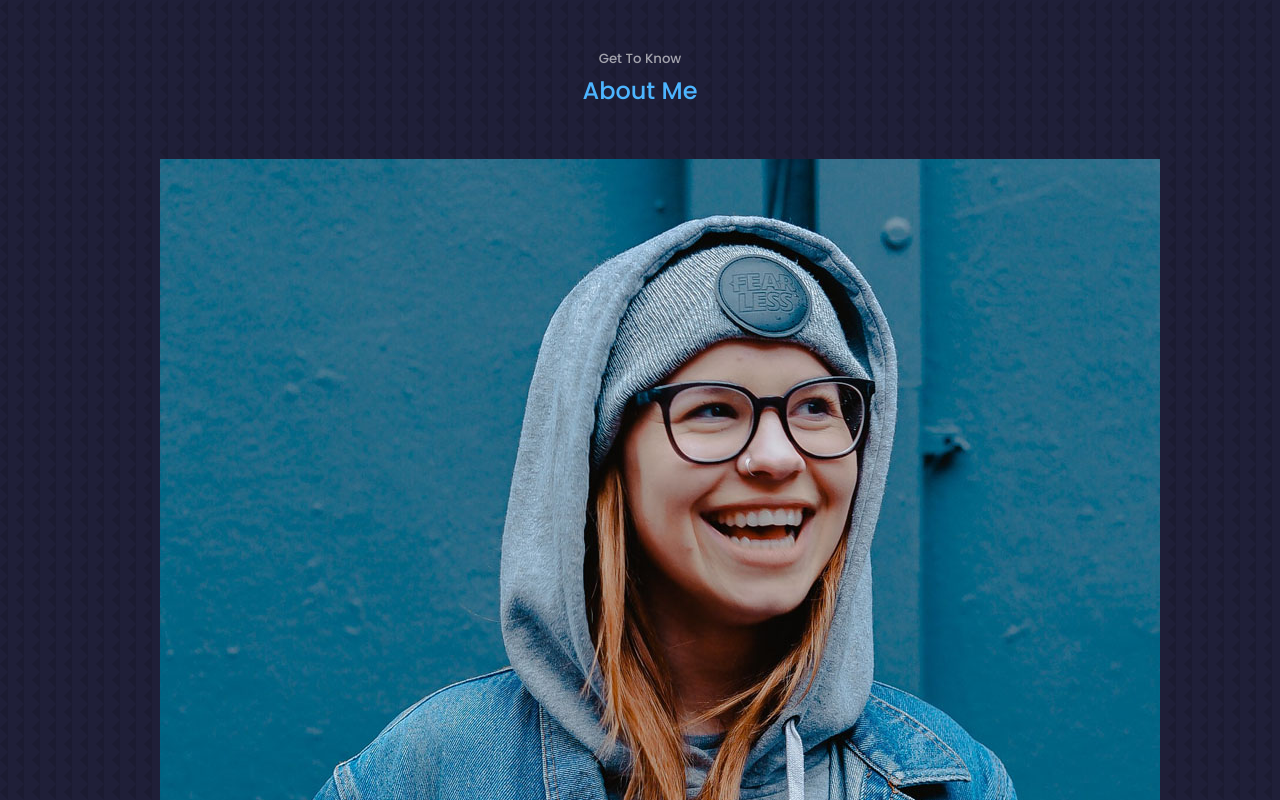
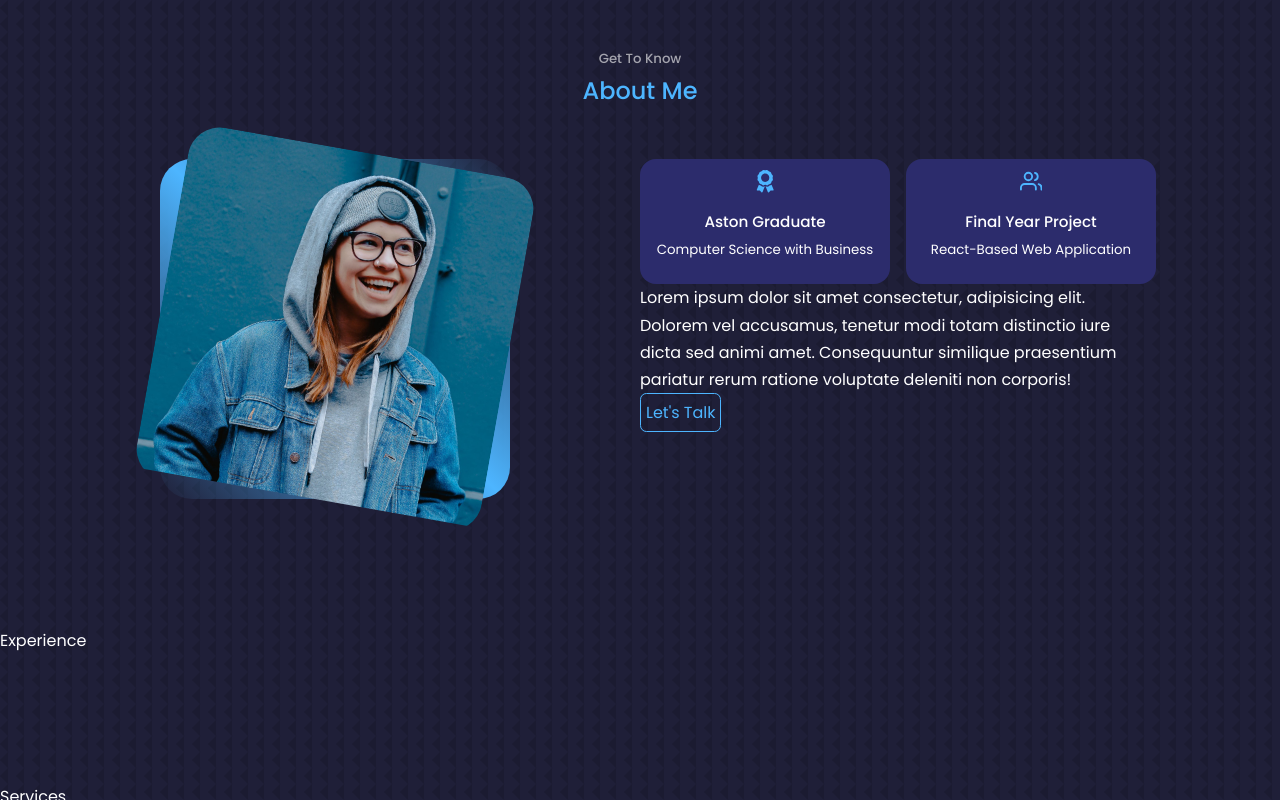
Before and after one commit to SNatty98/portfolio, a React (Create React App) app: page / in a window 1280 px wide. Shown: the part 1120-1920 px from the top of the page. Built offline with nearby package versions, Linux system fonts and the light colour scheme.

Commit message:
Small changes

```diff
--- a/src/components/about/About.jsx
+++ b/src/components/about/About.jsx
@@ -1,5 +1,8 @@
 import "./about.css";
 import ME from "../../assets/me-about.jpg";
+import { FaAward } from "react-icons/fa";
+import { FiUsers } from "react-icons/fi";
+import { GoProject } from "react-icons/go";
 
 const About = () => {
   return (
@@ -9,10 +12,32 @@ const About = () => {
       <div className="container about__container">
         <div className="about__me">
           <div className="about__me-image">
-            <img src={ME} alt="" />
+            <img className="aboutImg" src={ME} alt="" />
           </div>
         </div>
-        <div className="about__content"></div>
+        <div className="about__content">
+          <div className="about__cards">
+            <article className="about__card">
+              <FaAward className="about__icon" />
+              <h5>Aston Graduate</h5>
+              <small>Computer Science with Business</small>
+            </article>
+            <article className="about__card">
+              <FiUsers className="about__icon" />
+              <h5>Final Year Project</h5>
+              <small>React-Based Web Application</small>
+            </article>
+          </div>
+          <p>
+            Lorem ipsum dolor sit amet consectetur, adipisicing elit. Dolorem
+            vel accusamus, tenetur modi totam distinctio iure dicta sed animi
+            amet. Consequuntur similique praesentium pariatur rerum ratione
+            voluptate deleniti non corporis!
+          </p>
+          <a href="#contact" className="btn btn__primary">
+            Let's Talk
+          </a>
+        </div>
       </div>
     </section>
   );
--- a/src/components/about/about.css
+++ b/src/components/about/about.css
@@ -0,0 +1,68 @@
+.about__container {
+  display: grid;
+  grid-template-columns: 35% 50%;
+  gap: 15%;
+}
+
+.about__me {
+  width: 350px;
+  height: 340px;
+  border-radius: 2rem;
+  background: linear-gradient(
+    45deg,
+    transparent,
+    var(--color-primary),
+    transparent
+  );
+  display: grid;
+  place-items: center;
+}
+
+.about__me-image {
+  border-radius: 2rem;
+  overflow: hidden;
+  transform: rotate(10deg);
+  transition: var(--transition);
+}
+
+.about__me-image:hover {
+  transform: rotate(0);
+}
+
+.aboutImg {
+  width: 350px;
+  height: 350px;
+}
+
+.about__cards {
+  display: grid;
+  grid-template-columns: repeat(3, 1fr);
+  gap: 1rem;
+}
+
+.about__card {
+  background: var(--color-bg-variant);
+  border: 1px solid transparent;
+  border-radius: 1rem;
+  width: 250px;
+  height: 125px;
+  padding-top: 10px;
+  text-align: center;
+  transition: var(--transition);
+}
+
+.about__card:hover {
+  background: transparent;
+  border-color: var(--color-primary-variant);
+  cursor: default;
+}
+
+.about__icon {
+  color: var(--color-primary);
+  font-size: 1.4rem;
+  margin-bottom: 0.5rem;
+}
+
+.about__card h5 {
+  font-size: 0.95rem;
+}
--- a/src/components/header/Header.jsx
+++ b/src/components/header/Header.jsx
@@ -16,9 +16,9 @@ const Header = () => {
           <img className="me" src={ME} alt="" />
         </div>
 
-        <a href="#contact" className="scroll__down">
+        {/* <a href="#contact" className="scroll__down">
           Scroll Down
-        </a>
+        </a> */}
       </div>
     </header>
   );
--- a/src/components/header/header.css
+++ b/src/components/header/header.css
@@ -29,7 +29,7 @@ header {
   position: absolute;
   left: 0px;
   font-size: 24px;
-  bottom: 12rem;
+  top: 27rem;
 }
 
 .header__socials::after {
@@ -64,6 +64,15 @@ header {
   font-size: 0.9rem;
 }
 
+/* LARGE DEVICES */
+
+@media screen and (max-width: 1920px) {
+  .header {
+    height: 68vh;
+  }
+}
+
+
 /* MEDIUM DEVICES */
 
 @media screen and (max-width: 1024px) {
--- a/src/components/navigation/navigation.css
+++ b/src/components/navigation/navigation.css
@@ -14,7 +14,7 @@ nav {
   gap: 0.8rem;
   border-radius: 3rem;
   backdrop-filter: blur(15px);
-  left: 960px;
+  left: 640px;
 }
 
 nav a {
@@ -37,5 +37,5 @@ nav a.active {
 }
 
 nav a.notActive {
-    font-size: 20px;
+    font-size: 18px;
 }
```
